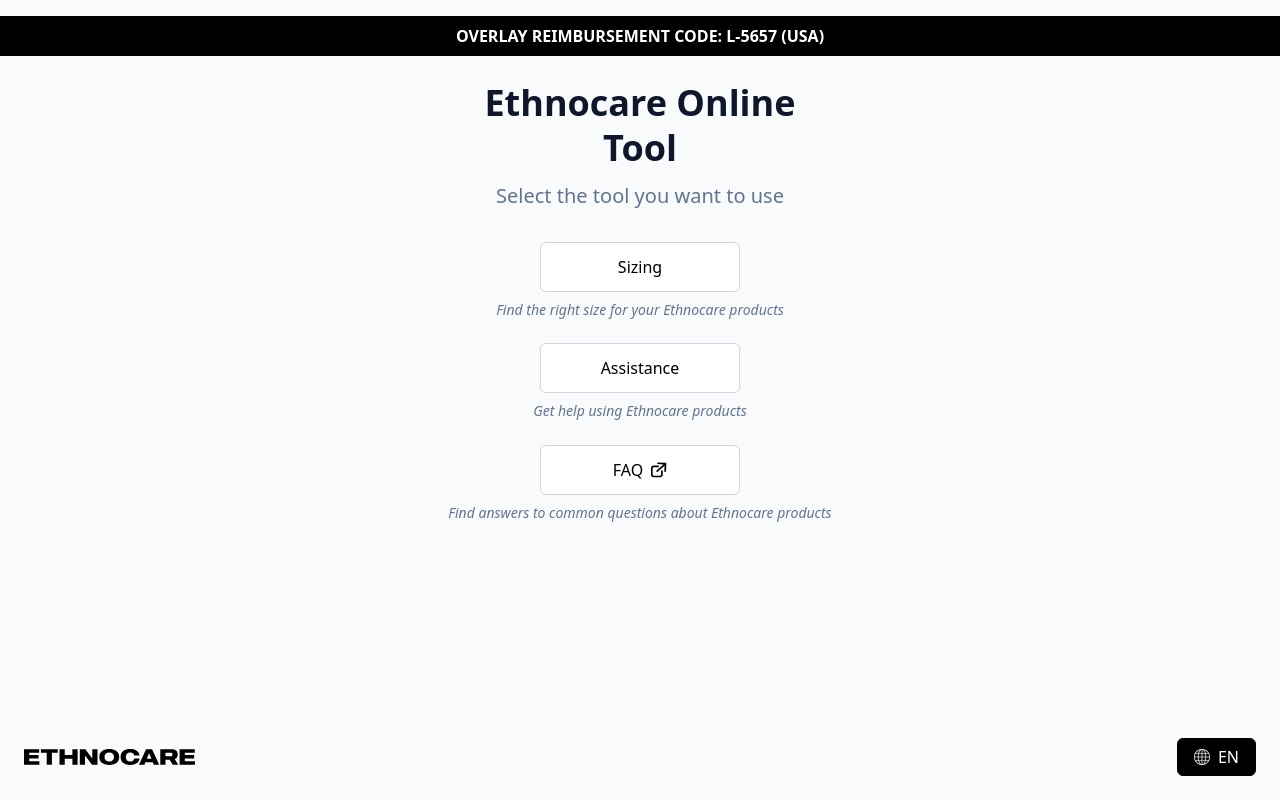
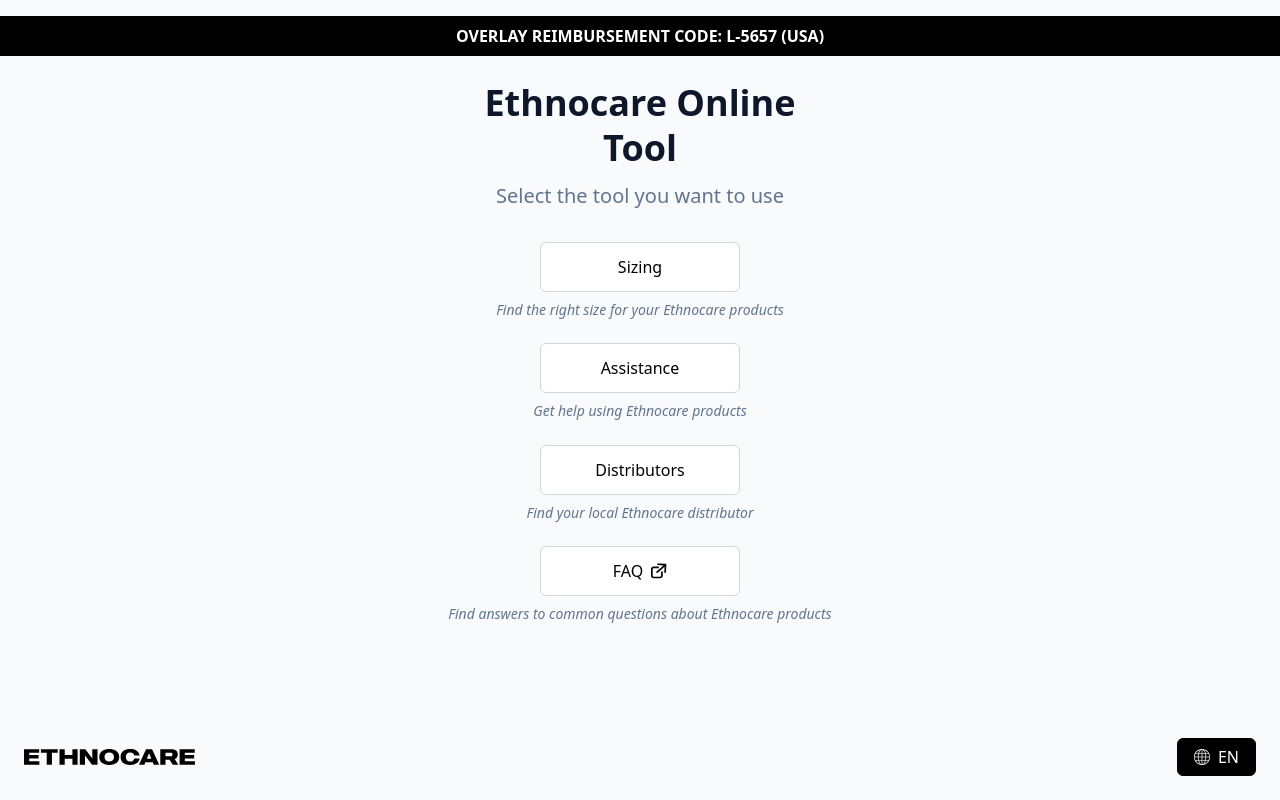
Before and after one commit to EthnoDev/ethnocare-online-tool, a React (Vite) app: page / in a window 1280 px wide. Built offline with nearby package versions, Linux system fonts and the light colour scheme.

Commit message:
starting Distributor section

```diff
--- a/src/App.jsx
+++ b/src/App.jsx
@@ -51,6 +51,7 @@ import AssistancePressurePoints from "./pages/assistance/problems/PressurePoints
 import AssistanceBadFit from "./pages/assistance/problems/BadFit/BadFit";
 import AssistanceMoving from "./pages/assistance/problems/BadFit/Moving";
 import AssistanceStirrup from "./pages/assistance/problems/BadFit/Stirrup";
+import DistributorsAmputationSelection from "./pages/distributors/AmputationSelection";
 import AssistanceAdjustmentGuides from "./pages/assistance/problems/BadFit/AdjustmentGuides";
 import AssistanceBadFitSizing from "./pages/assistance/problems/BadFit/Sizing";
 import AssistanceBadFitVerifySize from "./pages/assistance/problems/BadFit/VerifySize";
@@ -68,6 +69,7 @@ function AnimatedRoutes() {
     <AnimatePresence mode="wait">
       <Routes location={location} key={location.pathname}>
         <Route path="/" element={<MainWelcome />} />
+        <Route path="/distributors/amputation" element={<DistributorsAmputationSelection />} />
         <Route path="/return" element={<Navigate to="/return/identification" replace />} />
         <Route path="/return/identification" element={<ReturnIdentification />} />
         <Route path="/return/assistance" element={<ReturnAssistanceTool />} />
--- a/src/locales/de/pages.json
+++ b/src/locales/de/pages.json
@@ -6,8 +6,8 @@
     "description1": "Finden Sie die richtige Größe für Ihre Ethnocare-Produkte",
     "option2": "Unterstützung",
     "description2": "Erhalten Sie Hilfe bei der Verwendung von Ethnocare-Produkten",
-    "option3": "Rückgabe",
-    "description3": "Starten Sie eine Rückgabe oder einen Umtausch für ein Ethnocare-Produkt",
+    "option3": "Händler",
+    "description3": "Finden Sie Ihren lokalen Ethnocare-Händler",
     "option4": "FAQ",
     "description4": "Finden Sie Antworten auf häufig gestellte Fragen zu Ethnocare-Produkten",
     "option5": "Empfehlung",
--- a/src/locales/en/pages.json
+++ b/src/locales/en/pages.json
@@ -6,8 +6,8 @@
     "description1": "Find the right size for your Ethnocare products",
     "option2":"Assistance",
     "description2":"Get help using Ethnocare products",
-    "option3":"Return",
-    "description3":"Start a return or exchange for an Ethnocare product",
+    "option3":"Distributors",
+    "description3":"Find your local Ethnocare distributor",
     "option4":"FAQ",
     "description4":"Find answers to common questions about Ethnocare products",
     "option5":"Recommendation",
--- a/src/locales/es/pages.json
+++ b/src/locales/es/pages.json
@@ -6,8 +6,8 @@
     "description1": "Encuentre la talla correcta para sus productos Ethnocare",
     "option2": "Asistencia",
     "description2": "Obtenga ayuda para el uso de los productos Ethnocare",
-    "option3": "Devolución",
-    "description3": "Inicie una devolución o un cambio de un producto Ethnocare",
+    "option3": "Distribuidores",
+    "description3": "Encuentre su distribuidor local de Ethnocare",
     "option4": "FAQ",
     "description4": "Encuentre respuestas a las preguntas comunes sobre los productos Ethnocare",
     "option5": "Recomendación",
--- a/src/locales/fr/pages.json
+++ b/src/locales/fr/pages.json
@@ -6,8 +6,8 @@
     "description1": "Trouvez la bonne taille pour vos produits Ethnocare",
     "option2": "Assistance",
     "description2": "Obtenez de l'aide pour l'utilisation des produits Ethnocare",
-    "option3": "Retour",
-    "description3": "Commencez un retour ou un échange pour un produit Ethnocare",
+    "option3": "Distributeurs",
+    "description3": "Trouvez votre distributeur Ethnocare local",
     "option4": "FAQ",
     "description4": "Trouvez des réponses aux questions courantes sur les produits Ethnocare",
     "option5": "Recommandation",
--- a/src/pages/Welcome.jsx
+++ b/src/pages/Welcome.jsx
@@ -50,6 +50,15 @@ export default function Welcome() {
           />
 
           <SelectableOption
+            label={t("welcome.option3")}
+            description={t("welcome.description3")}
+            selected={goingTo === "distributors"}
+            onClick={() =>
+              delayedNav("distributors", () => navigate("/distributors/amputation"))
+            }
+          />
+
+          <SelectableOption
             label={
               <span className="flex items-center justify-center gap-2">
                 <span>{t("welcome.option4")}</span>
--- /dev/null
+++ b/src/pages/distributors/AmputationSelection.jsx
@@ -0,0 +1,20 @@
+import PageWrapper from "../../components/PageWrapper";
+import { useTranslation } from "react-i18next";
+
+export default function DistributorsAmputationSelection() {
+  const { t } = useTranslation("pages");
+
+  return (
+    <PageWrapper showBack={true} backTo="/">
+      <div className="w-full max-w-sm">
+        <h1 className="text-3xl font-bold text-center text-slate-900 leading-tight">
+          {t("amputationSizing.title")}
+        </h1>
+
+        <p className="mt-3 text-center text-base text-slate-500">
+          {t("amputationSizing.description")}
+        </p>
+      </div>
+    </PageWrapper>
+  );
+}
```
